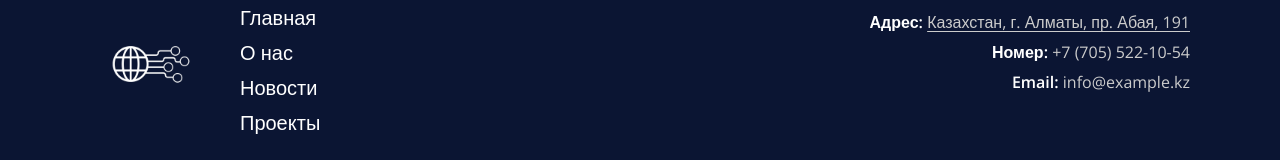
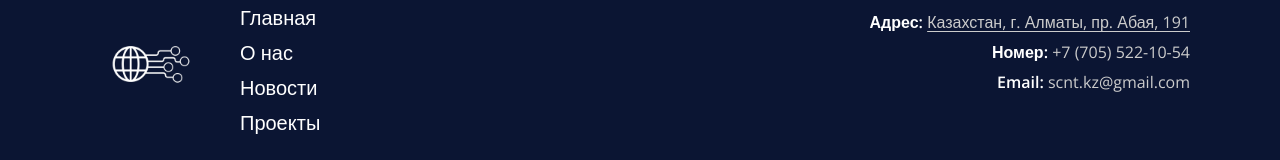
Before and after one commit to shikotai/scnt, a React (Create React App) app: page /news in a window 1280 px wide. Shown: the part 938-1098 px from the top of the page. Built offline with nearby package versions, Linux system fonts and the light colour scheme.

Commit message:
footer email

```diff
--- a/src/lang/translations.ts
+++ b/src/lang/translations.ts
@@ -29,7 +29,7 @@ export const translations = {
         phoneLabel: "Номер:",
         phoneValue: "+7 (705) 522-10-54",
         emailLabel: "Email:",
-        emailValue: "info@example.kz",
+        emailValue: "scnt.kz@gmail.com",
       },
     },
     homeHero: {
@@ -263,7 +263,7 @@ export const translations = {
       phoneLabel: "Phone:",
       phoneValue: "+7 (705) 522-10-54",
       emailLabel: "Email:",
-      emailValue: "info@example.kz",
+      emailValue: "scnt.kz@gmail.com",
     },
   },
   homeHero: {
@@ -497,7 +497,7 @@ export const translations = {
       phoneLabel: "Телефон:",
       phoneValue: "+7 (705) 522-10-54",
       emailLabel: "Email:",
-      emailValue: "info@example.kz",
+      emailValue: "scnt.kz@gmail.com",
     },
   },
   homeHero: {
@@ -522,7 +522,7 @@ export const translations = {
     project1: {
       alt: "Зерттеу жобасы",
       description:
-        "Био және тау-металлургиялық қалдықтарды өңдеу технологияларын әзірлеу мен масштабтау – энергия сақтау жүйелеріне арналған жоғары тиімді көміртек-кремний материалдарын алу мақсатында.",
+        "Энергияны сақтау жүйелерінде жоғары тиімді көміртекті - кремнийлі материалдарды жасау үшін био-және тау-кен металлургия өнеркәсібінің қалдықтарды қайта өңдеу технологияларын әзірлеу және масштабтау",
     },
   },
   about: {
```
